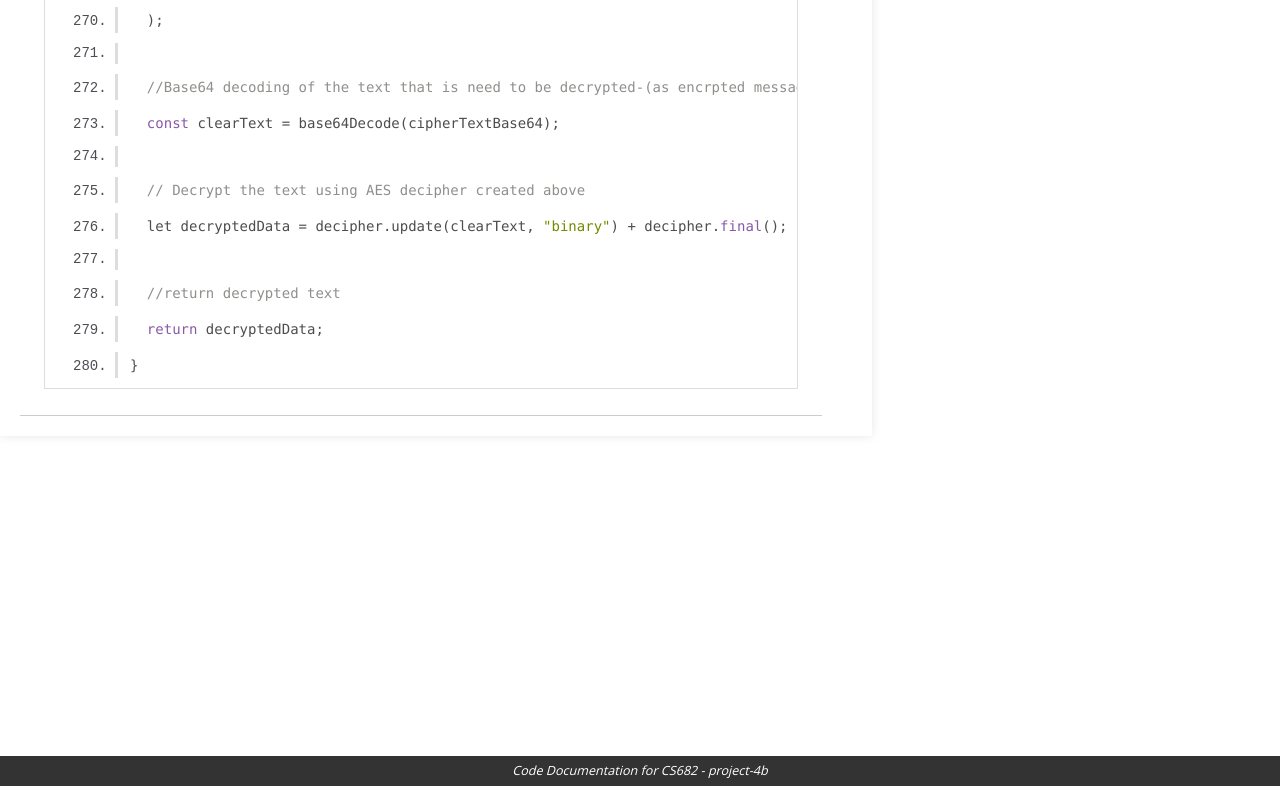
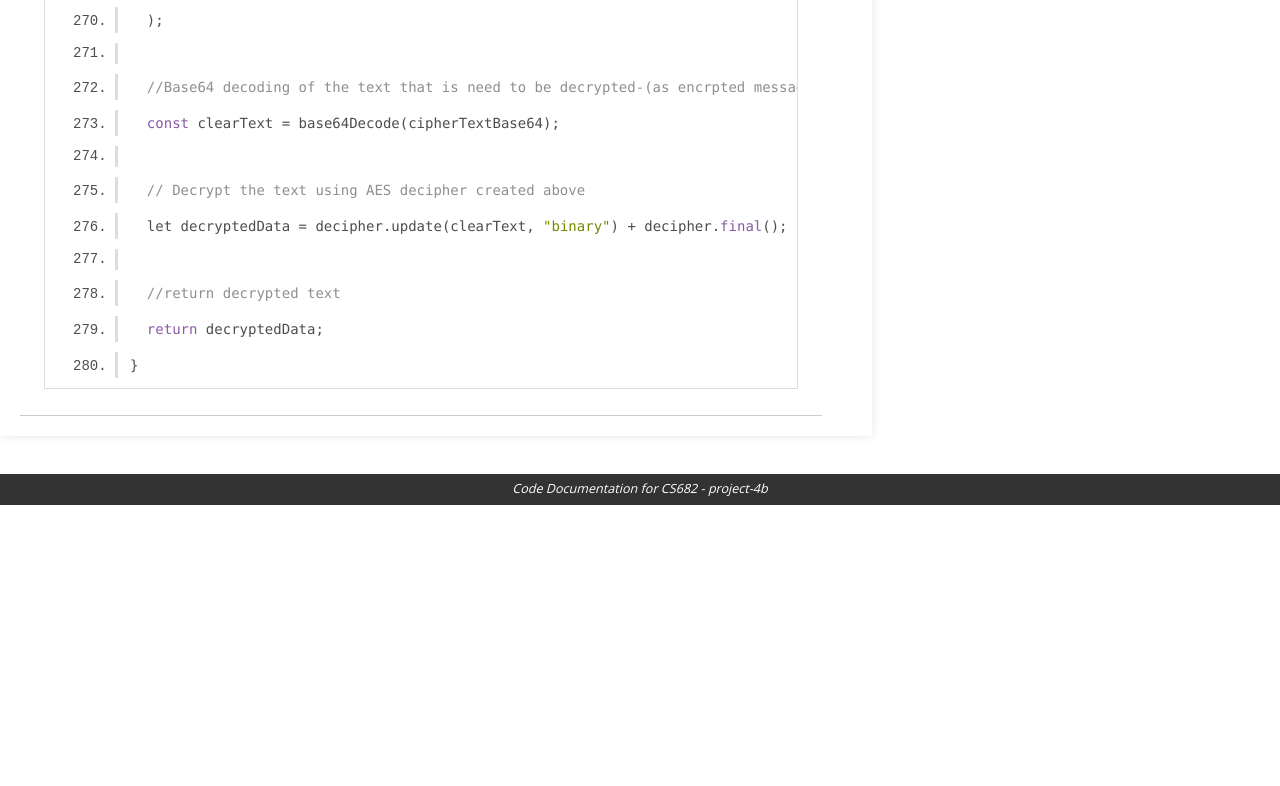
Before and after one commit to Lahasyakr/CS682-Project4b, a website: page documentation/EncryptionUtil.js.html in a window 1280 px wide. Shown: the part 9498-10284 px from the top of the page. After the commit the page ends 10003 px from the top, so only its background shows below. Drawn offline with Linux system fonts and the light colour scheme.

Commit message:
change in css

```diff
--- a/documentation/EncryptionUtil.js.html
+++ b/documentation/EncryptionUtil.js.html
@@ -39,7 +39,7 @@
         background-color: #333;
         color: #fff;
         margin-bottom: 0% !important;
-        margin-top: 25% !important;
+        margin-top: 3% !important;
         text-align: center;
         font-size: 14px;
     }
```
Also changed, not shown: documentation/global.html (+1 -1 lines), documentation/index.html (+1 -1 lines).
